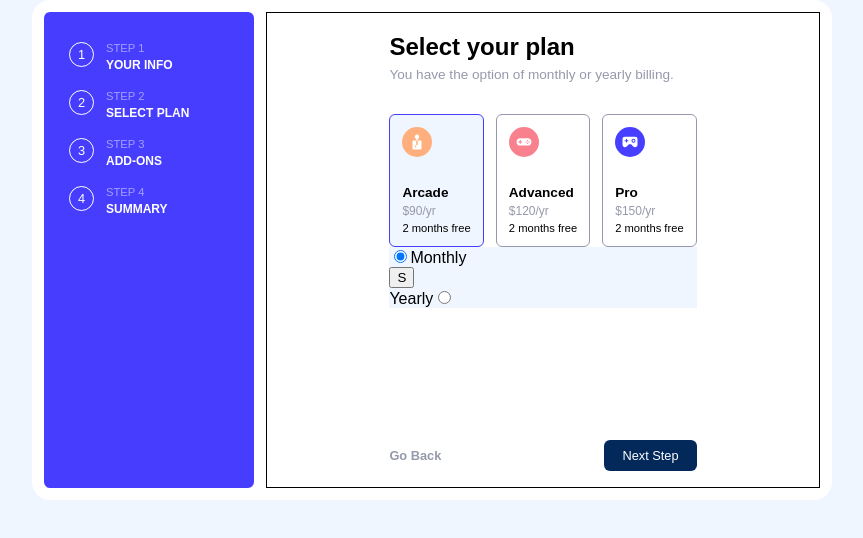
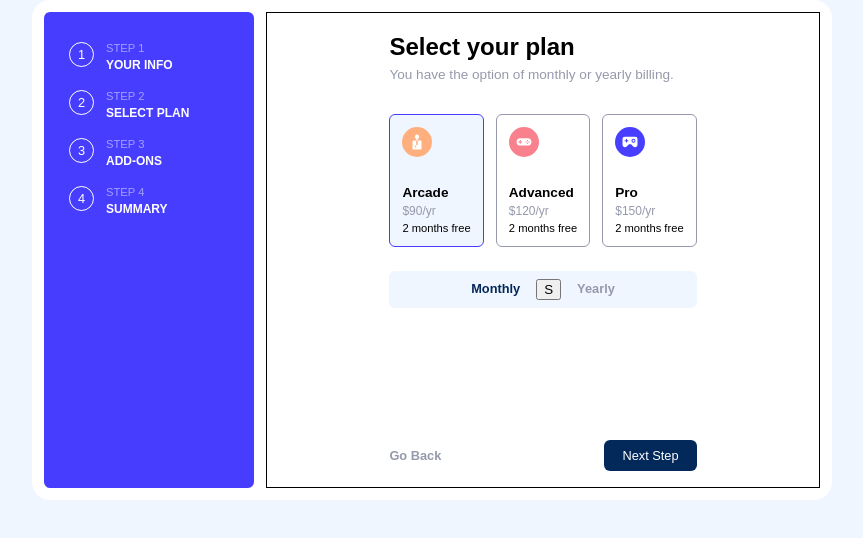
Before and after one commit to eha49/multistep-form, a React (Vite) app: page / in a window 1280 px wide. Shown: the top 538 px of the page, without its empty margins (208-1071 px from the left). Built offline with nearby package versions, Linux system fonts and the light colour scheme.

Commit message:
adding styles

```diff
--- a/src/components/ToggleBillingPeriodicity/ToggleBillingPeriodicity.jsx
+++ b/src/components/ToggleBillingPeriodicity/ToggleBillingPeriodicity.jsx
@@ -7,8 +7,8 @@ function ToggleBillingPeriodicity() {
     React.useContext(BillingPeriodicityContext);
   return (
     <Wrapper>
-      <div>
-        <input
+      <RadioWrapper>
+        <RadioInput
           id="monthly"
           type="radio"
           name="toggle-plan"
@@ -16,15 +16,20 @@ function ToggleBillingPeriodicity() {
           checked={currentPeriodicity === "monthly"}
           onChange={(event) => togglePeriodicity(event.target.value)}
         />
-        <label htmlFor="monthly">Monthly</label>
-      </div>
+        <Label
+          htmlFor="monthly"
+          $currentPeriodicity={currentPeriodicity}
+          $value="monthly"
+        >
+          Monthly
+        </Label>
+      </RadioWrapper>
       <div>
         <button>S</button>
         <span></span>
       </div>
-      <div>
-        <label htmlFor="yearly">Yearly</label>
-        <input
+      <RadioWrapper>
+        <RadioInput
           id="yearly"
           type="radio"
           name="toggle-plan"
@@ -32,12 +37,50 @@ function ToggleBillingPeriodicity() {
           checked={currentPeriodicity === "yearly"}
           onChange={(event) => togglePeriodicity(event.target.value)}
         />
-      </div>
+        <Label
+          htmlFor="yearly"
+          $currentPeriodicity={currentPeriodicity}
+          $value="yearly"
+        >
+          Yearly
+        </Label>
+      </RadioWrapper>
     </Wrapper>
   );
 }
 
 const Wrapper = styled.div`
   background-color: var(--magnolia);
+  margin-top: 24px;
+  padding-top: 8px;
+  padding-bottom: 8px;
+  border-radius: 6px;
+  display: flex;
+  justify-content: center;
+  gap: 16px;
 `;
+
+const RadioWrapper = styled.div`
+  position: relative;
+`;
+
+const RadioInput = styled.input`
+  opacity: 0;
+  position: absolute;
+`;
+
+const Label = styled.label`
+  font-size: 0.8rem;
+  font-weight: 700;
+  color: ${(props) =>
+    props.$value === props.$currentPeriodicity
+      ? "var(--marine-blue)"
+      : "var(--cool-gray)"};
+  cursor: pointer;
+
+  ${RadioInput}:focus-visible + & {
+    outline: 1px solid currentColor;
+  }
+`;
+
 export default ToggleBillingPeriodicity;
```
